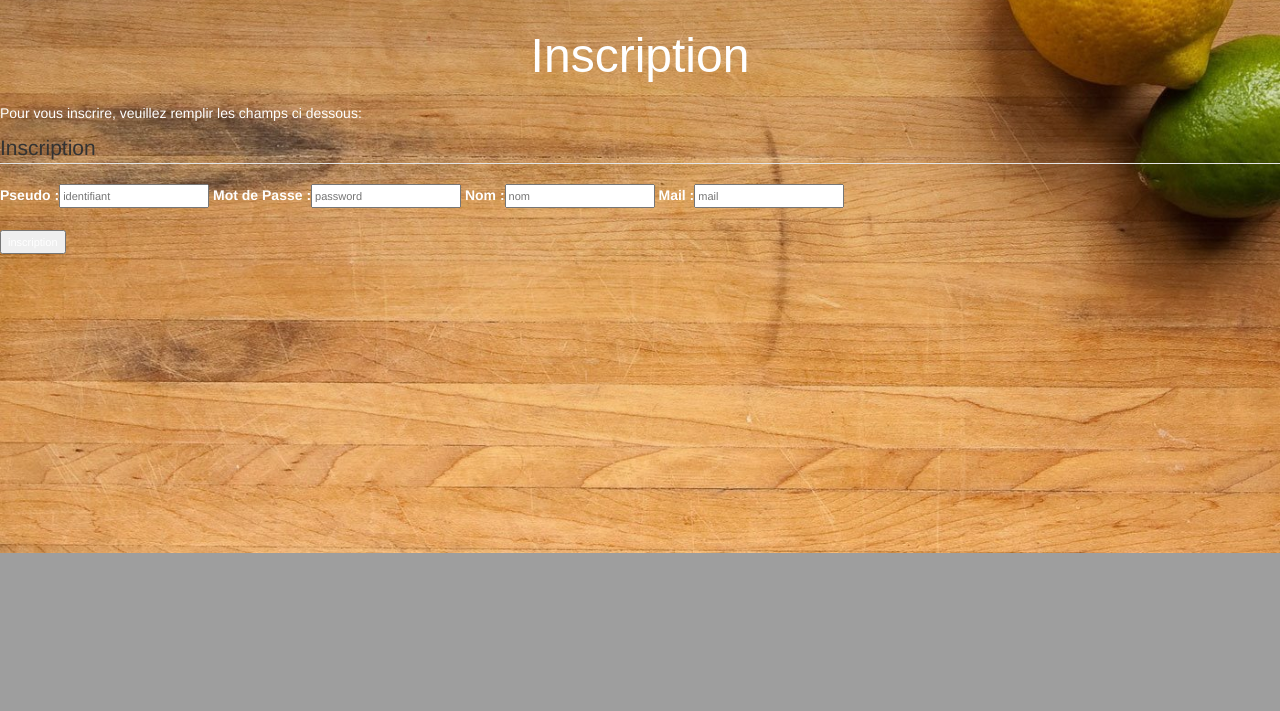
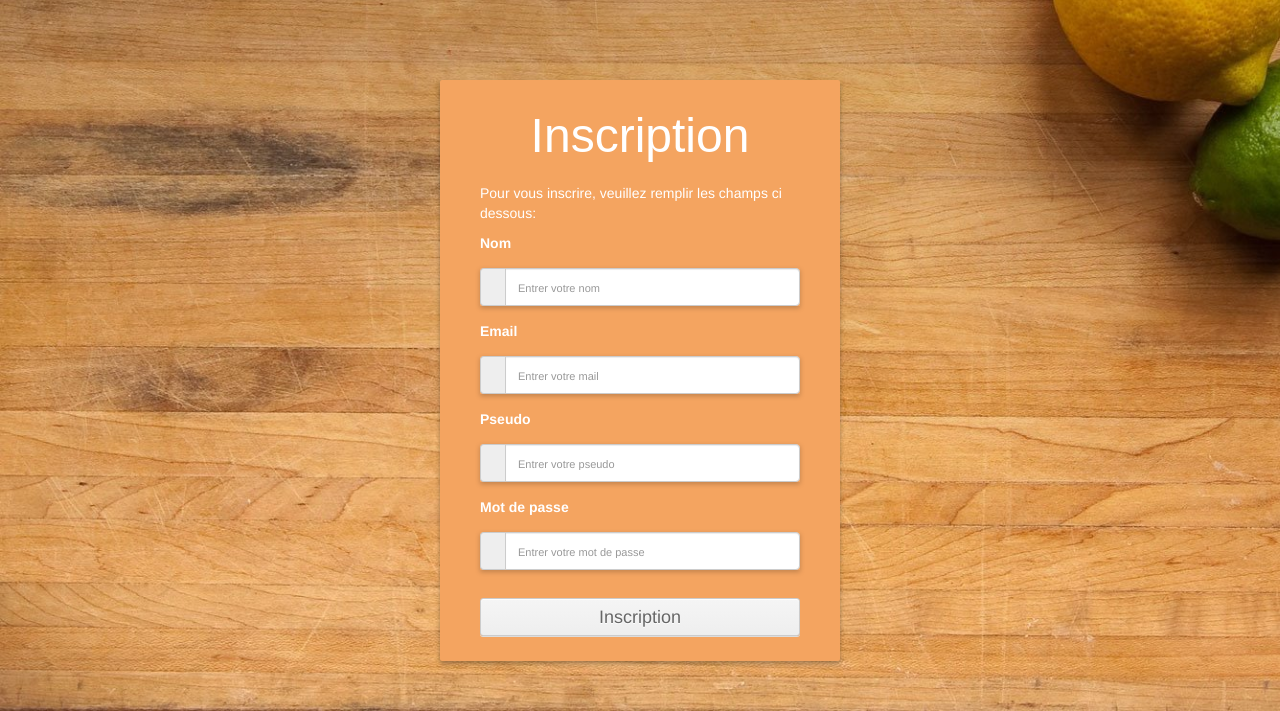
Before and after one commit to Fribou/StudentCook, a PHP site: page /index.php?action=inscription in a window 1280 px wide. Shown: the part 247-958 px from the top of the page. Before the commit the page ends 800 px from the top, so only its background shows below. Run offline with PHP 8.4, Linux system fonts and the light colour scheme.

Commit message:
Css inscription

```diff
--- a/View/inscription.php
+++ b/View/inscription.php
@@ -2,23 +2,66 @@
 $title = "StudentCook : Inscription";
 ob_start();
 
-echo '<h1>Inscription</h1>';
 
 //On est dans la page de formulaire
 
-echo'<p>Pour vous inscrire, veuillez remplir les champs ci dessous:</p>
 
-<form method="post" action="./index.php?action=inscription">
-  <fieldset>
-	<legend>Inscription</legend>
-	<p>
-	  <label name="pseudo">Pseudo :</label><input name="identifiant" type="text" placeholder="identifiant">
-	  <label name="password">Mot de Passe :</label><input name="password" type="password" placeholder="password">
-	  <label name="nom">Nom :</label><input name="nom" type="text" placeholder="nom" >
-	  <label name="mail">Mail :</label><input name="mail" type="text" placeholder="mail" >
-	</p>
-  </fieldset>
-<p><input type="submit" value="inscription" /></p></form>';
+echo'<div class="container">
+			<div class="row main">
+				<div class="main-login main-center">
+				<h1>Inscription</h1>
+				<p>Pour vous inscrire, veuillez remplir les champs ci dessous:</p>
+					<form class="" method="post" action="#">
+
+					<div class="form-group">
+						<label for="password" class="cols-sm-2 control-label">Nom</label>
+						<div class="cols-sm-10">
+							<div class="input-group">
+								<span class="input-group-addon"><i class="fa fa-lock fa-lg" aria-hidden="true"></i></span>
+								<input type="text" class="form-control" name="nom" id="nom"  placeholder="Entrer votre nom"/>
+							</div>
+						</div>
+					</div>
+
+						<div class="form-group">
+							<label for="email" class="cols-sm-2 control-label">Email</label>
+							<div class="cols-sm-10">
+								<div class="input-group">
+									<span class="input-group-addon"><i class="fa fa-envelope fa" aria-hidden="true"></i></span>
+									<input type="text" class="form-control" name="mail" id="mail"  placeholder="Entrer votre mail"/>
+								</div>
+							</div>
+						</div>
+
+						<div class="form-group">
+							<label for="username" class="cols-sm-2 control-label">Pseudo</label>
+							<div class="cols-sm-10">
+								<div class="input-group">
+									<span class="input-group-addon"><i class="fa fa-users fa" aria-hidden="true"></i></span>
+									<input type="text" class="form-control" name="identifiant" id="identifiant"  placeholder="Entrer votre pseudo"/>
+								</div>
+							</div>
+						</div>
+
+						<div class="form-group">
+							<label for="password" class="cols-sm-2 control-label">Mot de passe</label>
+							<div class="cols-sm-10">
+								<div class="input-group">
+									<span class="input-group-addon"><i class="fa fa-lock fa-lg" aria-hidden="true"></i></span>
+									<input type="password" class="form-control" name="password" id="password"  placeholder="Entrer votre mot de passe"/>
+								</div>
+							</div>
+						</div>
+
+
+						<div class="form-group ">
+							<a href="index.php"  type="button" id="button" class="btn btn-primary btn-lg btn-block login-button">Inscription</a>
+						</div>
+
+					</form>
+				</div>
+			</div>
+		</div>';
 
 if(isset($_GET['donnees'])){
   if($_GET['donnees']=='error'){
```
